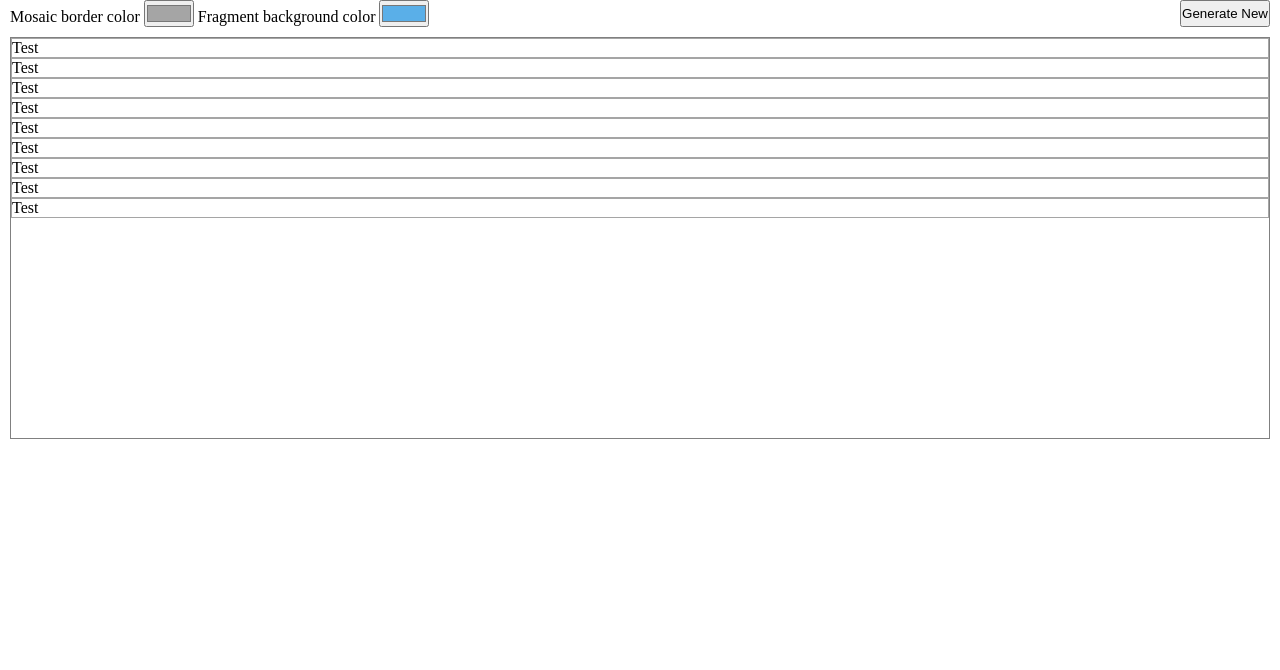
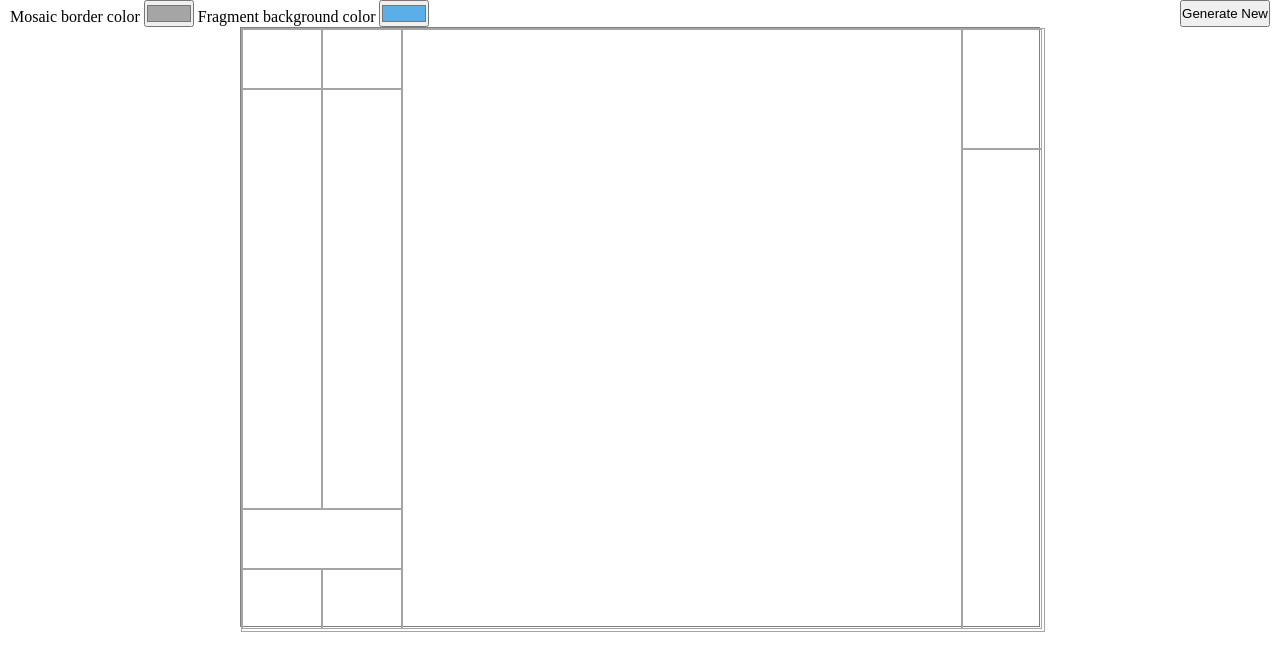
Before and after one commit to fl-05-epam/mosaic, a plain HTML site: page index.html in a window 1280 px wide. Both pictures are taken after a click on the button "Generate New". Drawn offline with Linux system fonts and the light colour scheme.

Commit message:
some raw version

```diff
--- a/app.js
+++ b/app.js
@@ -1,32 +1,139 @@
 class Mosaic {
+    static MIN_NUMBER = 9;
+    //todo для 4000;
+    static MAX_NUMBER = 40000;
+    static GAME_HEIGHT = 600;
+    static GAME_WIDTH = 800;
 
-    constructor(params) {
-        this.params = params;
+    static minHeight;
+    static minWidth;
+
+    constructor() {
+        this.blocksAmount = 10 //this.randomAmount;
         this.render();
     }
 
     render() {
         const element = document.createElement('div');
         element.classList.add('mosaic')
-        element.innerHTML = this.createTemplate();
+        element.innerHTML = '<div class="mosaic__block"></div>';
+        console.log(element.children);
+        element.firstChild.style.height = Mosaic.GAME_HEIGHT + 'px';
+        element.firstChild.style.width = Mosaic.GAME_WIDTH + 'px';
+        element.style.height = Mosaic.GAME_HEIGHT + 2 + 'px';
+        element.style.width = Mosaic.GAME_WIDTH + 2 + 'px';
+
+        //todo стили вынести;
+        element.style.border = '1px solid #A5A5A5';
+
         this.element = element;
-
+        this.getSizes();
+        this.createTemplate();
         this.initEventListeners();
     }
 
-    createTemplate() {
-        const blocksAmount = this.params.blocks;
-        let template = '';
+    get randomAmount() {
+        //todo возможно ли сократить формулу;
+        return Mosaic.MIN_NUMBER + Math.floor(Math.random() * (Mosaic.MAX_NUMBER / 10 + 1 - Mosaic.MIN_NUMBER));
+    }
 
-        for (let i = blocksAmount; i > 0; i--) {
-            template = template.concat(this.getBlockTemplate(i))
+    getSizes() {
+        //todo изменить размеры для MAX - 4000;
+        const numberElement = this.blocksAmount;
+        switch (true) {
+            case numberElement <= 200:
+                Mosaic.minHeight = Mosaic.GAME_HEIGHT / 10;
+                Mosaic.minWidth = Mosaic.GAME_WIDTH / 10;
+                break;
+            case numberElement <= 1800:
+                Mosaic.minHeight = Mosaic.GAME_HEIGHT / 50;
+                Mosaic.minWidth = Mosaic.GAME_WIDTH / 50;
+                break;
+            case numberElement <= 5000:
+                Mosaic.minHeight = Mosaic.GAME_HEIGHT / 100;
+                Mosaic.minWidth = Mosaic.GAME_WIDTH / 100;
+                break;
+            default:
+                Mosaic.minHeight = Mosaic.GAME_HEIGHT / 200;
+                Mosaic.minWidth = Mosaic.GAME_WIDTH / 200;
         }
 
-        return template;
     }
 
-    getBlockTemplate(id) {
-        return `<div class="mosaic__block" tabindex="${id}" id="${id}">Test</div>\n`
+    createTemplate() {
+        const numberElement = this.blocksAmount;
+        let counter = 1;
+
+        while (counter < numberElement) {
+            let insideGame = this.element.querySelectorAll('.mosaic__block');
+
+            for (let i = 0; i < insideGame.length; i++) {
+                const parent = insideGame[i];
+                const parentHeight = parseInt(parent.style.height) / Mosaic.minHeight;
+                const  parentWidth = parseInt(parent.style.width) / Mosaic.minWidth;
+
+                if (parentHeight > 1 && parentWidth > 1) {
+                    Math.round(Math.random())
+                        ? this.partHeight(parent, parentHeight, parentWidth)
+                        : this.partWidth(parent, parentHeight, parentWidth);
+                    counter += 1;
+                    i++;
+                } else if (parentWidth === 1 && parentHeight > 1) {
+                    this.partHeight(parent, parentHeight, parentWidth);
+                    counter += 1;
+                    i++;
+                } else if (parentHeight === 1 && parentWidth > 1) {
+                    this.partWidth(parent, parentHeight, parentWidth);
+                    counter +=1;
+                    i++;
+                } else {
+                    continue;
+                }
+
+                if (counter === numberElement) {
+                    break;
+                }
+            }
+        }
+    }
+
+    partWidth(parent, parentHeight, parentWidth) {
+        parent.classList.add('container');
+        parent.classList.remove('mosaic__block');
+        let width1 = 1 + Math.floor(Math.random() * (parentWidth - 1));
+        let width2 = parentWidth - width1;
+        let insideGame1 = this.createElem('div', parent, 'mosaic__block');
+        insideGame1.style.height = parentHeight * Mosaic.minHeight + 'px';
+        insideGame1.style.width = width1 * Mosaic.minWidth + 'px';
+        let insideGame2 = this.createElem('div', parent, 'mosaic__block');
+        insideGame2.style.height = parentHeight * Mosaic.minHeight + 'px';
+        insideGame2.style.width = width2 * Mosaic.minWidth + 'px';
+    }
+
+    partHeight(parent, parentHeight, parentWidth) {
+        console.log(parent);
+        parent.classList.add('container');
+        parent.classList.remove('mosaic__block');
+        let height1 = 1 + Math.floor(Math.random() * (parentHeight - 1));
+        let height2 = parentHeight - height1;
+        let insideGame1 = this.createElem('div', parent, 'mosaic__block');
+        insideGame1.style.height = height1 * Mosaic.minHeight + 'px';
+        insideGame1.style.width = parentWidth * Mosaic.minWidth + 'px';
+        let insideGame2 = this.createElem('div', parent, 'mosaic__block');
+        insideGame2.style.height = height2 * Mosaic.minHeight + 'px';
+        insideGame2.style.width = parentWidth * Mosaic.minWidth + 'px';
+    }
+
+    createElem(strElem, parent, strClass) {
+        let elem = document.createElement(strElem);
+        if (strClass) {
+            elem.className = strClass;
+        }
+        if (parent) {
+            parent.appendChild(elem);
+        }
+
+        return elem;
     }
 
     initEventListeners() {
@@ -37,18 +144,18 @@ class Mosaic {
         const target = event.target;
         const oldFocused = this.element.querySelectorAll('.focused');
 
-        if(oldFocused){
+        if (oldFocused) {
             oldFocused.forEach(item => item.classList.remove('focused'));
         }
 
-        if (target.classList.contains('mosaic__block')){
+        if (target.classList.contains('mosaic__block')) {
             target.focus();
             target.classList.add('focused');
         }
     }
 }
 
-const addEventListeners = function(){
+const addEventListeners = function () {
     //можна потім буде винести отримання елементів в окрему функцію
     const borderColorSelector = document.getElementById('border-color');
     const blockColorSelector = document.getElementById('fragment-color');
@@ -68,7 +175,7 @@ const onBorderChange = (event) => {
 
 }
 
-const onBlockColorChange =(event) => {
+const onBlockColorChange = (event) => {
     const color = event.target.value;
     const focused = document.querySelector('.focused');
 
@@ -76,14 +183,9 @@ const onBlockColorChange =(event) => {
 }
 
 const onGenerateBtnClick = (event) => {
-    const mosaic= document.getElementById('mosaic');
+    const mosaic = document.getElementById('mosaic');
 
-    //mocked data
-    const data = {
-        blocks: 9
-    }
-
-    const blocks = new Mosaic(data);
+    const blocks = new Mosaic();
     mosaic.append(blocks.element);
 }
 
--- a/styles/styles.css
+++ b/styles/styles.css
@@ -12,9 +12,20 @@
 #mosaic{
     min-height: 400px; /* Тимчасова величина, просто щоб було видно */
     border: 1px solid gray;
-    margin: 10px;
+    box-sizing: border-box;
+    /*todo поміняти розміри*/
+    width: 800px;
+    height: 600px;
+    margin: 0 auto;
 }
 
 .mosaic__block{
     border: 1px solid #a5a5a5;
+    float: left;
+    box-sizing: border-box;
 }
+
+.container{
+    float: left;
+    border: 0 solid #000000;
+}
```
